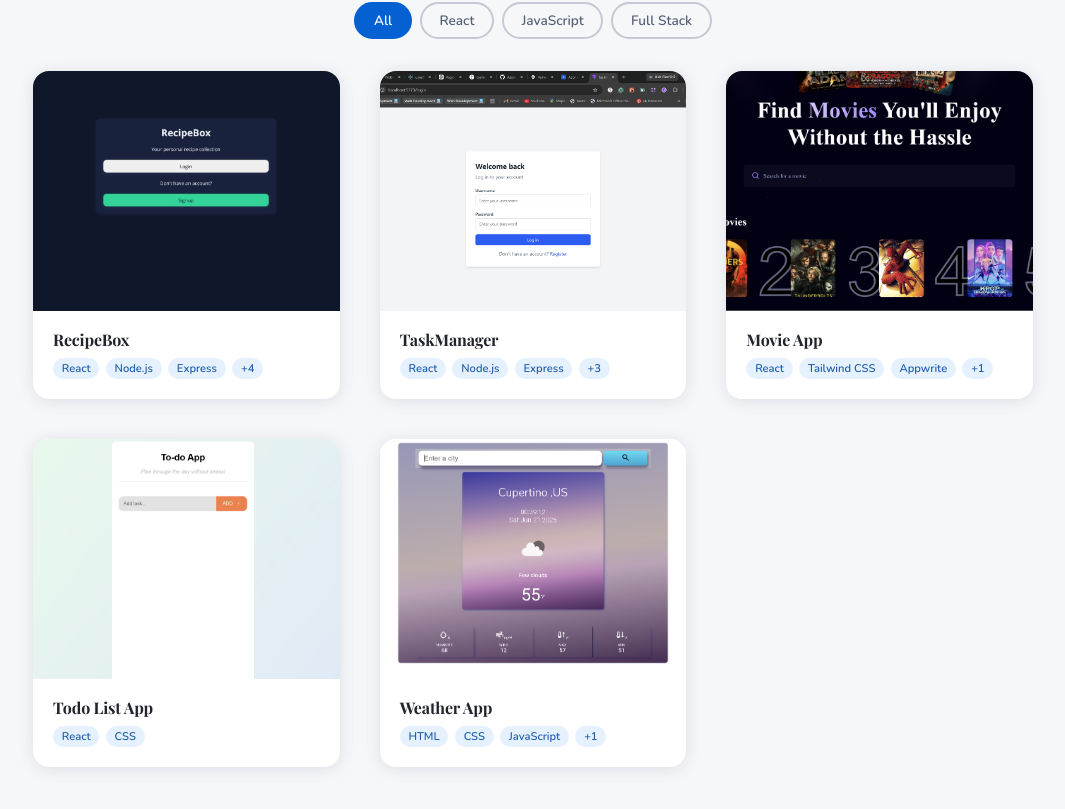
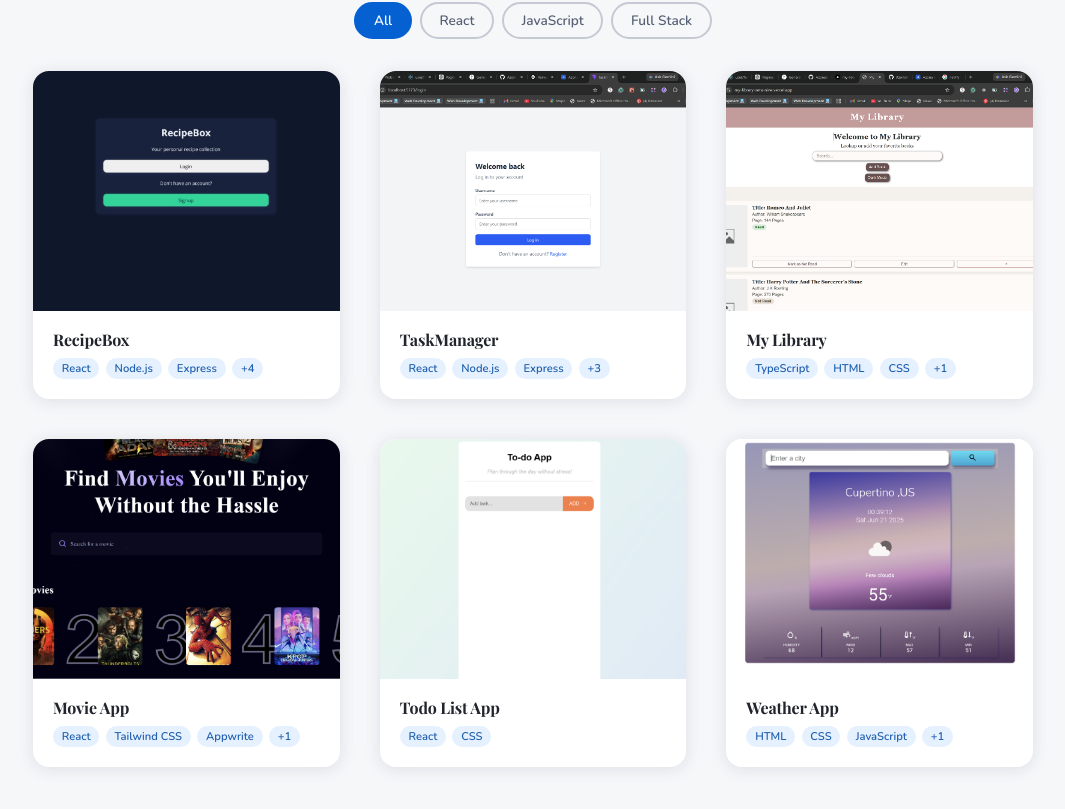
Before and after one commit to Azona001/my-portfolio, a React (Create React App) app: page / in a window 1280 px wide. Shown: the part 2317-3126 px from the top of the page, without its empty margins (107-1172 px from the left). Built offline with nearby package versions, Linux system fonts and the light colour scheme; a web font is replaced by a local one.

Commit message:
added library project

```diff
--- a/src/App.js
+++ b/src/App.js
@@ -10,7 +10,7 @@ import Nav from "./components/Nav";
 import BackToTop from "./components/BackToTop";
 import ScrollProgress from "./components/ScrollProgress";
 import CustomCursor from "./components/CustomCursor";
-// import library from './images/library-app.jpg';
+import library from './images/library-app.png';
 import taskmanager from './images/taskmanager-app.png';
 import todo from './images/To-do App.png';
 import weather from './images/Weather-app.jpg';
@@ -42,6 +42,14 @@ const App = () => {
               img: taskmanager,
            },
            {
+            title: "My Library",
+            desc: "A personal book tracking app with add, edit, delete, and live search. Fetches cover images from the Open Library API and persists your collection via localStorage. Includes read/unread toggling, dark/light mode, and empty-state messaging.",
+            link: "https://my-library-zeta-nine.vercel.app/",
+            tech: ["TypeScript", "HTML", "CSS", "Open Library API"],
+            code: "https://github.com/Azona001/MyLibrary",
+            img: library,
+           },
+           {
             title: "Movie App",
               desc: "A movie discovery app that lets users search films via The Movie Database API and stores user interaction data using Appwrite’s backend services",
               link: "https://movie-app-seven-kappa-73.vercel.app/",
@@ -65,14 +73,6 @@ const App = () => {
               code: "https://github.com/Azona001/Weather001",
               img: weather,
             },
-            //  {
-            //   title: "Library App",
-            //   desc: "Track books with add/edit/delete features and localStorage.",
-            //   link: "#",
-            //   tech: ["HTML", "CSS", "JavaScript"],
-            //   code: "https://github.com/Azona001/MyLibrary",
-            //   img: library,
-            // },
         ];
 
         const handleClick = (isClicked) => {
--- a/src/components/Project.js
+++ b/src/components/Project.js
@@ -7,7 +7,7 @@ const FILTERS = ['All', 'React', 'JavaScript', 'Full Stack'];
 
 const techMap = {
   'React': (tech) => tech.some(t => t.toLowerCase().includes('react')),
-  'JavaScript': (tech) => tech.some(t => ['javascript', 'html', 'css'].includes(t.toLowerCase())),
+  'JavaScript': (tech) => tech.some(t => ['javascript', 'typescript', 'html', 'css'].includes(t.toLowerCase())),
   'Full Stack': (tech) => tech.some(t => ['node.js', 'express', 'mysql', 'express.js'].includes(t.toLowerCase())),
 };
 
```
Also changed, not shown: src/images/library-app.jpg (deleted), src/images/library-app.png (added).
